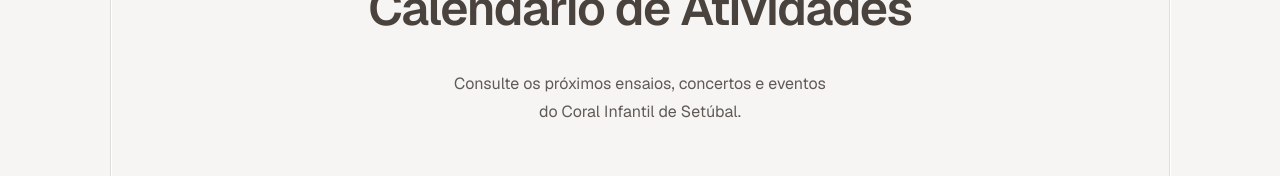
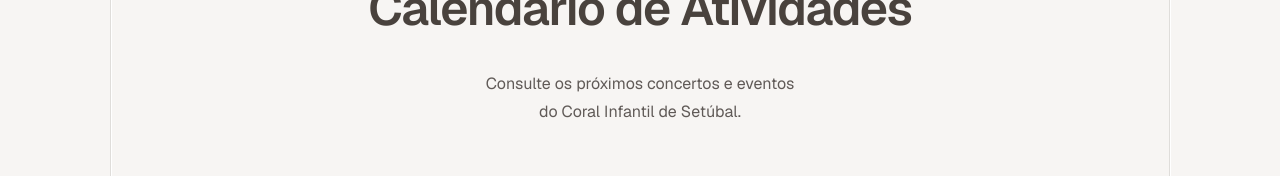
Before and after one commit to RodrigoRafaelSantos7/cis001, a Next.js app: page /calendario in a window 1280 px wide. Shown: the part 280-456 px from the top of the page. Built offline with nearby package versions, Linux system fonts and the light colour scheme; no server answers; a web font is replaced by a local one; what @t3-oss/env-nextjs would draw is missing.

Commit message:
Update text content in Calendar and BentoGrid components for clarity
- Revised text to remove references to "ensaios" and focus on "concertos e eventos" for improved accuracy and consistency across components.

```diff
--- a/src/app/calendario/page.tsx
+++ b/src/app/calendario/page.tsx
@@ -303,7 +303,7 @@
                 </div>
 
                 <div className="mt-4 self-stretch text-center font-normal font-sans text-[#605A57] text-sm leading-6 sm:text-base sm:leading-7">
-                  Consulte os próximos ensaios, concertos e eventos
+                  Consulte os próximos concertos e eventos
                   <br className="hidden sm:block" />
                   do Coral Infantil de Setúbal.
                 </div>
--- a/src/components/app/bento-grid.tsx
+++ b/src/components/app/bento-grid.tsx
@@ -33,7 +33,7 @@
                 Sempre em sintonia
               </h3>
               <p className="font-normal font-sans text-[#605A57] text-sm leading-relaxed md:text-base">
-                Consulta os nossos ensaios, concertos e eventos. <br />
+                Consulte os nossos concertos e eventos. <br />
                 &nbsp;
               </p>
             </div>
```
